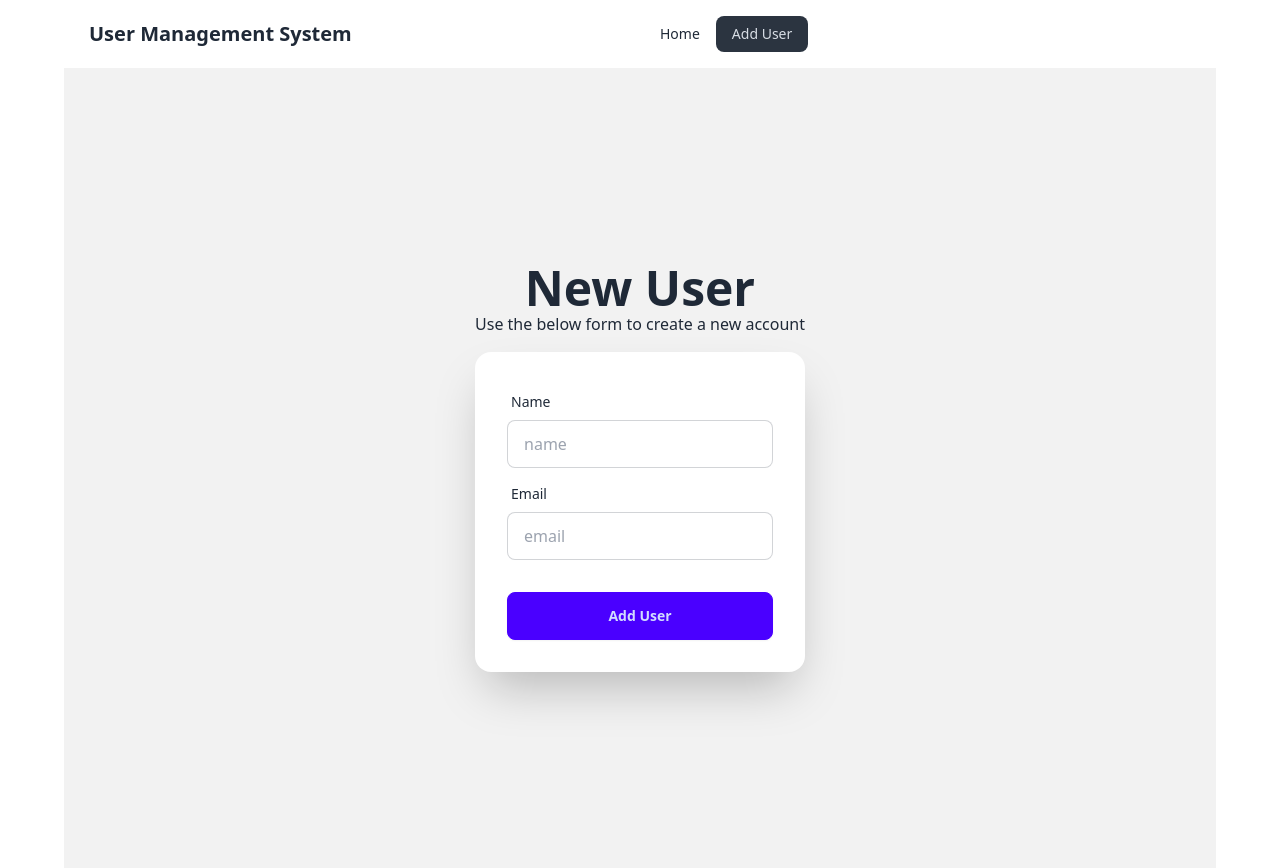
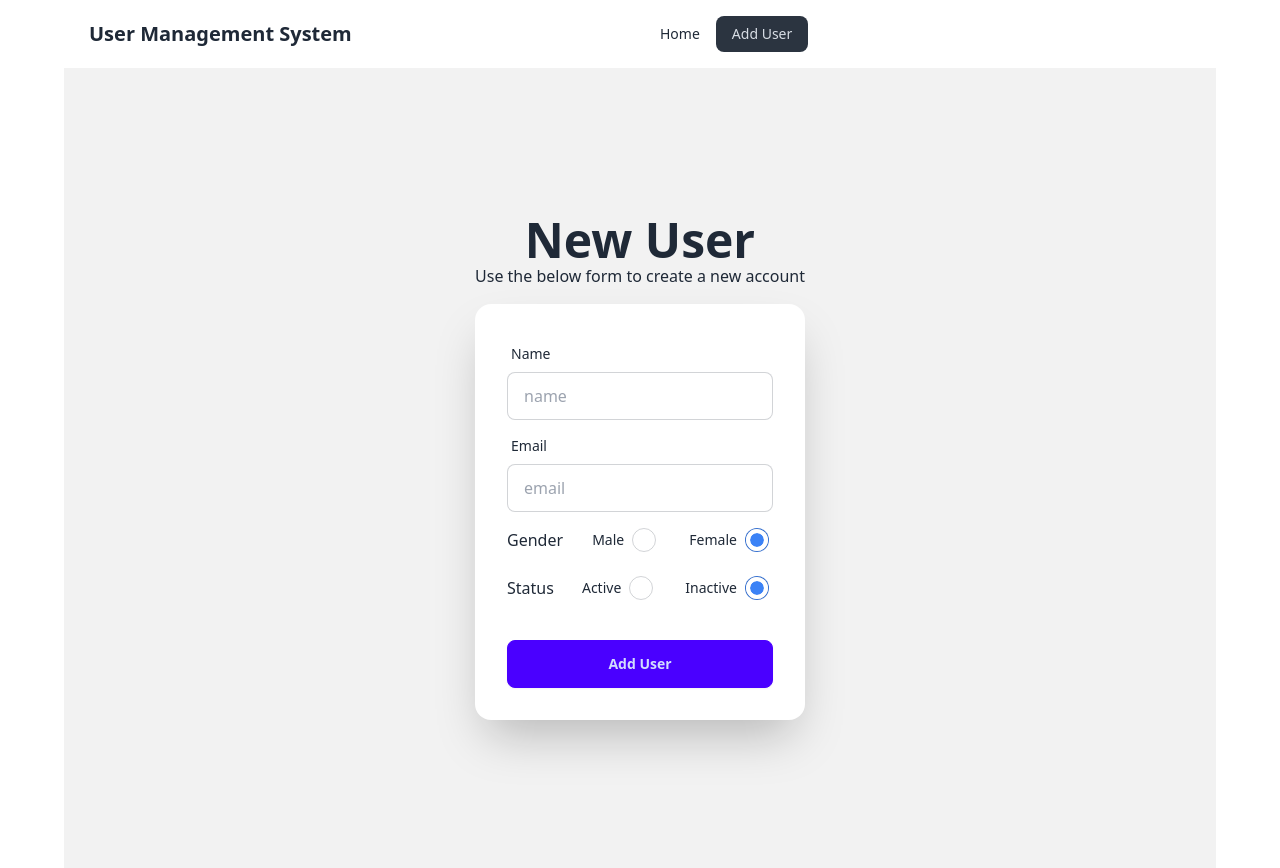
Before and after one commit to salman-ibne-shofi/user-management-system-client, a React (Vite) app: page /addUser in a window 1280 px wide. Built offline with nearby package versions, Linux system fonts and the light colour scheme.

Commit message:
added gender and status section in the client site

```diff
--- a/src/App.jsx
+++ b/src/App.jsx
@@ -1,7 +1,7 @@
 import { useLoaderData } from "react-router-dom";
 import "./App.css";
 import { useState } from "react";
-import Swal from 'sweetalert2'
+import Swal from "sweetalert2";
 
 function App() {
 	const LoadedUsers = useLoaderData();
@@ -15,11 +15,11 @@ function App() {
 			.then((data) => {
 				if (data.deletedCount > 0) {
 					Swal.fire({
-                        title: 'Success',
-                        text: 'User removed successfully',
-                        icon: 'success',
-                        confirmButtonText: 'Cool'
-                      })
+						title: "Success",
+						text: "User removed successfully",
+						icon: "success",
+						confirmButtonText: "Cool",
+					});
 					// remove user from UI
 					const remainingUsers = users.filter(
 						(user) => user._id !== id
@@ -48,8 +48,8 @@ function App() {
 								<th>1</th>
 								<td>{user.name}</td>
 								<td>{user.email}</td>
-								<td>Blue</td>
-								<td>Blue</td>
+								<td>{user.gender}</td>
+								<td>{user.status}</td>
 								<td>
 									<button
 										onClick={() => handleDelete(user._id)}
--- a/src/components/AddUser.jsx
+++ b/src/components/AddUser.jsx
@@ -1,13 +1,29 @@
+import { useState } from "react";
 import Swal from "sweetalert2";
 
 const AddUser = () => {
+	const [status, setStatus] = useState("active");
+	const [gender, setGender] = useState("male");
+
 	const handleAddUser = (e) => {
 		e.preventDefault();
 		const form = e.target;
 		const name = form.name.value;
 		const email = form.email.value;
 
-		const newUser = { name, email };
+		if (document.getElementById("male").checked) {
+			setGender("male");
+		} else {
+			setGender("female");
+		}
+
+		if (document.getElementById("active").checked) {
+			setStatus("active");
+		} else {
+			setStatus("inactive");
+		}
+
+		const newUser = { name, email, gender, status };
 		console.log(newUser);
 
 		// send data to the server
@@ -65,6 +81,68 @@ const AddUser = () => {
 									required
 								/>
 							</div>
+							<div className="flex items-center justify-between">
+								<h2>Gender</h2>
+								<div className="form-control">
+									<label className="label cursor-pointer gap-2">
+										<span className="label-text">Male</span>
+										<input
+											type="radio"
+											name="radio-10"
+											className="radio checked:bg-blue-500"
+											id="male"
+											defaultChecked
+										/>
+									</label>
+								</div>
+								<div className="form-control">
+									<label className="label cursor-pointer gap-2">
+										<span className="label-text">
+											Female
+										</span>
+										<input
+											type="radio"
+											name="radio-10"
+											id="female"
+											className="radio checked:bg-blue-500"
+											defaultChecked
+										/>
+									</label>
+								</div>
+							</div>
+							<div className="flex items-center justify-between">
+								<h2>Status</h2>
+								<div className="form-control">
+									<label className="label cursor-pointer gap-2">
+										<span className="label-text">
+											Active
+										</span>
+										<input
+											type="radio"
+											name="radio11"
+											id="active"
+											value="active"
+											className="radio checked:bg-blue-500"
+											defaultChecked
+										/>
+									</label>
+								</div>
+								<div className="form-control">
+									<label className="label cursor-pointer gap-2">
+										<span className="label-text">
+											Inactive
+										</span>
+										<input
+											type="radio"
+											name="radio11"
+											id="Inactive"
+											value="inactive"
+											className="radio checked:bg-blue-500"
+											defaultChecked
+										/>
+									</label>
+								</div>
+							</div>
 							<div className="form-control mt-6">
 								<button className="btn btn-primary">
 									Add User
```
